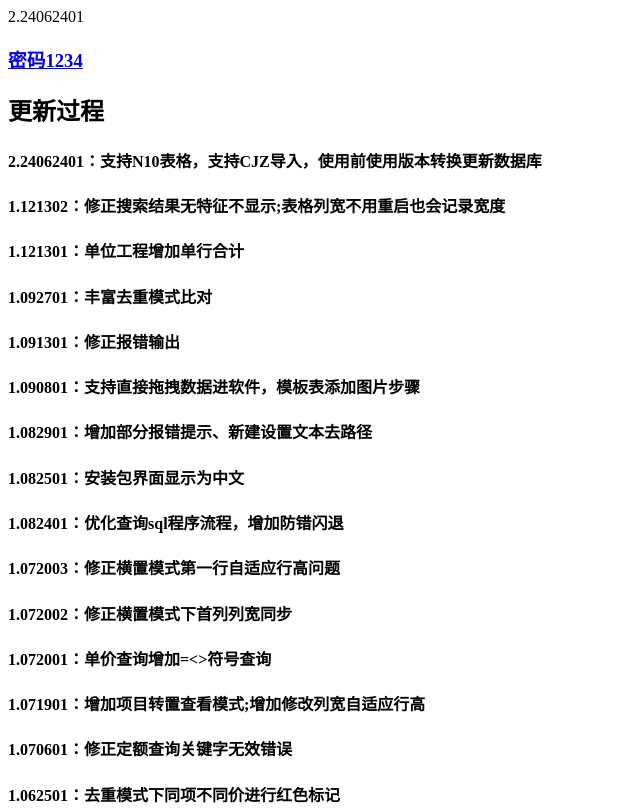
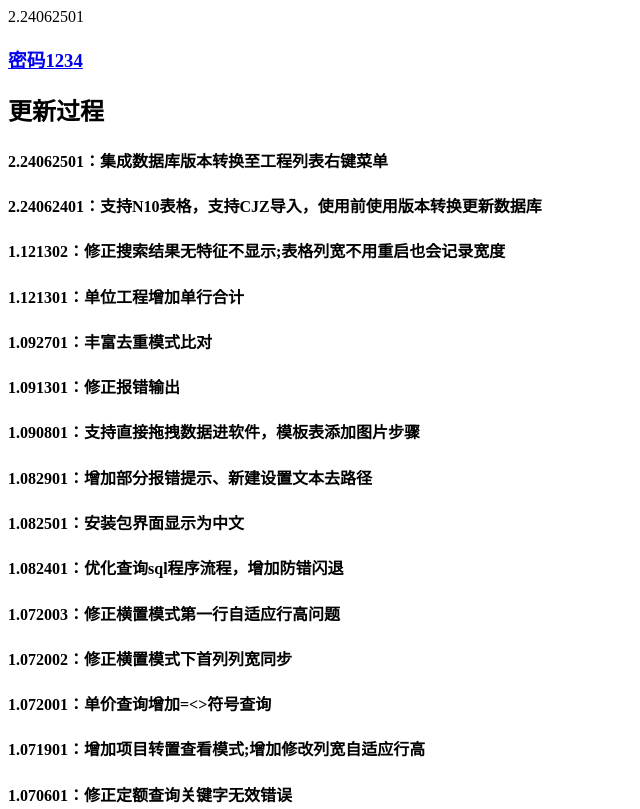
Before and after one commit to missrou/missrou.github.io, a plain HTML site: page index.html in a window 1280 px wide. Shown: the top 809 px of the page, without its empty margins (0-640 px from the left). Drawn offline with Linux system fonts and the light colour scheme.

Commit message:
Update index.html

```diff
--- a/index.html
+++ b/index.html
@@ -1,10 +1,11 @@
 <html>
   <head>
     <title>HySearch Update</title>
-    <p>2.24062401</p>
+    <p>2.24062501</p>
     <h3> <a href="https://wwbe.lanzoup.com/b038fwm9a">密码1234</a> </h3>
     <h2>更新过程</h2>
   </head>
+  <h4>2.24062501：集成数据库版本转换至工程列表右键菜单</h4>
   <h4>2.24062401：支持N10表格，支持CJZ导入，使用前使用版本转换更新数据库</h4>
   <h4>1.121302：修正搜索结果无特征不显示;表格列宽不用重启也会记录宽度</h4>
   <h4>1.121301：单位工程增加单行合计</h4>
```
